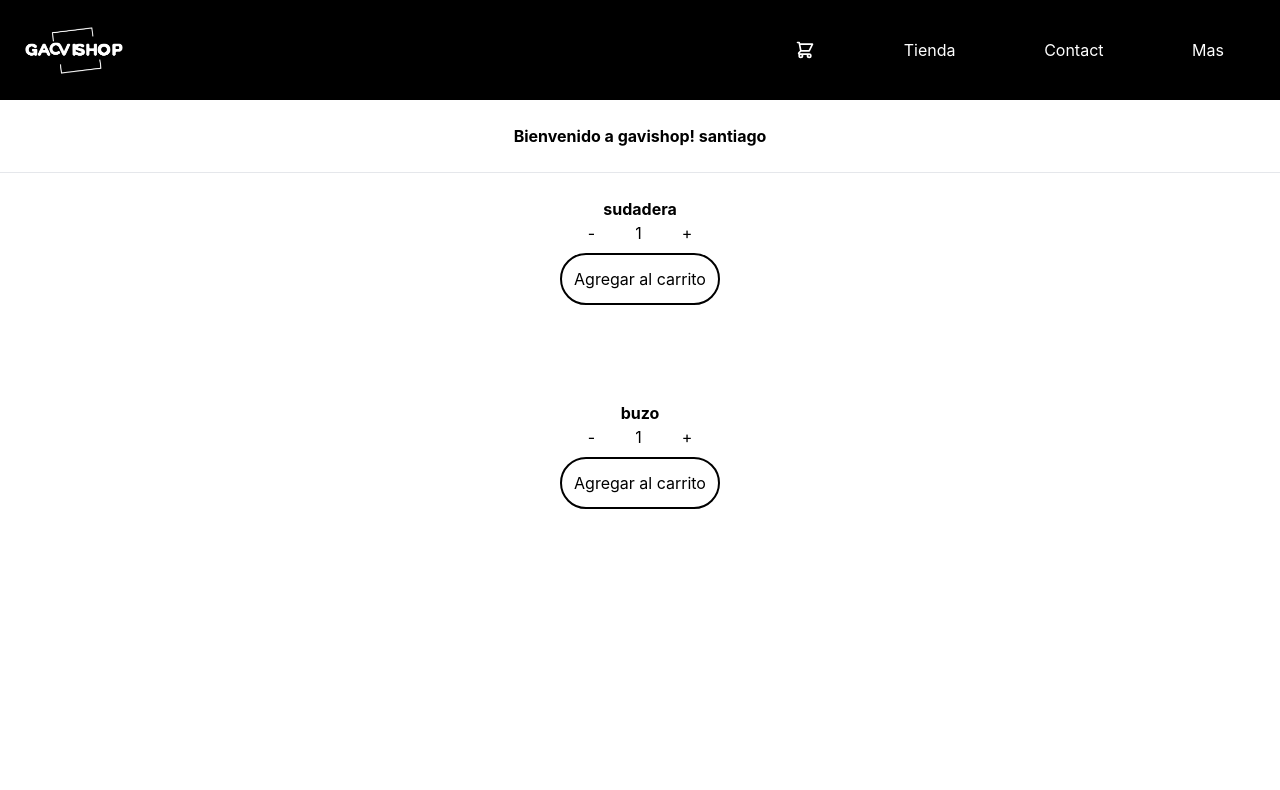
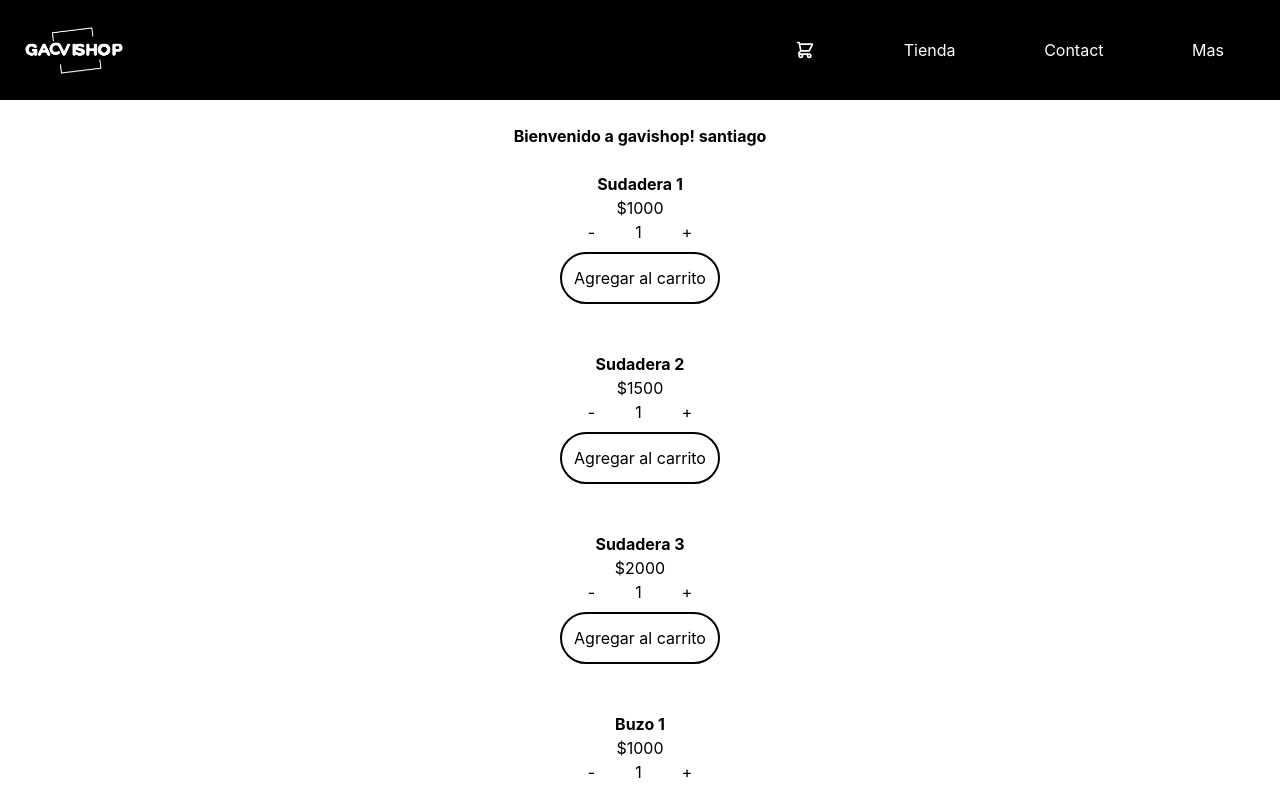
Before and after one commit to joselantifeka/ProyectoReactJS, a React (Create React App) app: page /catalogo in a window 1280 px wide. Shown: the top 790 px of the page. Built offline with nearby package versions, Linux system fonts and the light colour scheme.

Commit message:
Se creo Item,ItemList.jsx

```diff
--- /dev/null
+++ b/public/data.json
@@ -0,0 +1,47 @@
+[
+    {
+        "nombre": "Sudadera 1",
+        "stock": 10,
+        "precio": 1000,
+        "categoria": "Sudadera",
+        "id": 1,
+        "igm": "",
+        "initial": 1
+    },
+    {
+        "nombre": "Sudadera 2",
+        "stock": 5,
+        "precio": 1500,
+        "categoria": "Sudadera",
+        "id": 2,
+        "igm": "",
+        "initial": 1
+    },
+    {
+        "nombre": "Sudadera 3",
+        "stock": 4,
+        "precio": 2000,
+        "categoria": "Sudadera",
+        "id": 2,
+        "igm": "",
+        "initial": 1
+    },
+    {
+        "nombre": "Buzo 1",
+        "stock": 10,
+        "precio": 1000,
+        "categoria": "Buzo",
+        "id": 4,
+        "igm": "",
+        "initial": 1
+    },
+    {
+        "nombre": "Buzo 2",
+        "stock": 10,
+        "precio": 1000,
+        "categoria": "Buzo",
+        "id": 5,
+        "igm": "",
+        "initial": 1
+    }
+]
--- a/src/components/Body.jsx
+++ b/src/components/Body.jsx
@@ -1,4 +1,3 @@
-import ItemCount from "./ItemCount";
 import ItemListContainer from "./ItemListContainer";
 
 function Body(){
@@ -6,8 +5,9 @@ function Body(){
         <body>
             <ItemListContainer greeting='santiago' />
             <hr></hr>
-            <ItemCount name='sudadera' stock={5} initial={1} />
-            <ItemCount name='buzo' stock={10} initial={1} />
+            <div className="catalogo ">
+
+            </div>
         </body>
     )
 }
--- /dev/null
+++ b/src/components/Item.jsx
@@ -0,0 +1,20 @@
+import React from "react";
+import ItemCount from "./ItemCount";
+
+function Item({name, stock, precio, initial}) {
+  return (
+    <div className="flex flex-col text-center mb-12 w-full">
+      <h1 className="font-bold tittle-font mb">{name}</h1>
+      <div>
+        <ItemCount stock={stock} precio={precio} initial={initial} />
+        <div>
+          <button className="border-solid border-2 border-black p-3 mt-2 rounded-full">
+            Agregar al carrito
+          </button>
+        </div>
+      </div>
+    </div>
+  );
+}
+
+export default Item;
--- a/src/components/ItemCount.jsx
+++ b/src/components/ItemCount.jsx
@@ -1,7 +1,6 @@
 import React, {useState} from "react";
-import { PlusIcon } from '@heroicons/react/outline'
 
-function ItemCount({name, stock, initial}) {
+function ItemCount({stock, precio, initial}) {
     const [count, setCount] = useState(initial);
     function handleAdd(){
         (count < stock ) && setCount(count + 1);
@@ -10,21 +9,12 @@ function ItemCount({name, stock, initial}) {
         (count > 1) && setCount(count - 1);
     }
     return (
-    <div className="container mx-auto px-5 py-6">
-      <div className="flex flex-col text-center mb-12 w-full">
-        <h1 className="font-bold tittle-font mb">{name}</h1>
-        <div>
           <div>
+            <p>${precio}</p>
             <button onClick={handleSubstract}>-</button>
             <span className="mx-10">{count}</span>
             <button onClick={handleAdd}>+</button>
           </div>
-          <div>
-            <button className="border-solid border-2 border-black p-3 mt-2 rounded-full">Agregar al carrito</button>
-          </div>
-        </div>
-      </div>
-    </div>
   );
 }
 
--- /dev/null
+++ b/src/components/ItemList.jsx
@@ -0,0 +1,20 @@
+import { useState , useEffect } from "react";
+import React from 'react'
+import Item from './Item'
+
+function ItemList() {
+    const [info, setinfo] = useState([])
+
+    useEffect(() => {
+        fetch('data.json')
+        .then((resp) => resp.json())
+        .then((data) => setinfo(data))
+    },[])
+  return (
+    <div>
+        {info && info.map(i => <Item name={i.nombre} stock={i.stock} precio={i.precio} initial={i.initial} />)}
+    </div>
+  )
+}
+
+export default ItemList
--- a/src/components/ItemListContainer.jsx
+++ b/src/components/ItemListContainer.jsx
@@ -1,10 +1,16 @@
+import ItemList from "./ItemList";
+
 function ItemListContainer({ greeting }) {
   return (
     <div className="container mx-auto px-5 py-6 text-center">
         <h1 className="font-bold tittle-font mb">
           Bienvenido a gavishop! {greeting}
         </h1>
+        <div className="container mx-auto px-5 py-6">
+          <ItemList />
+        </div>
     </div>
+
   );
 }
 
```
